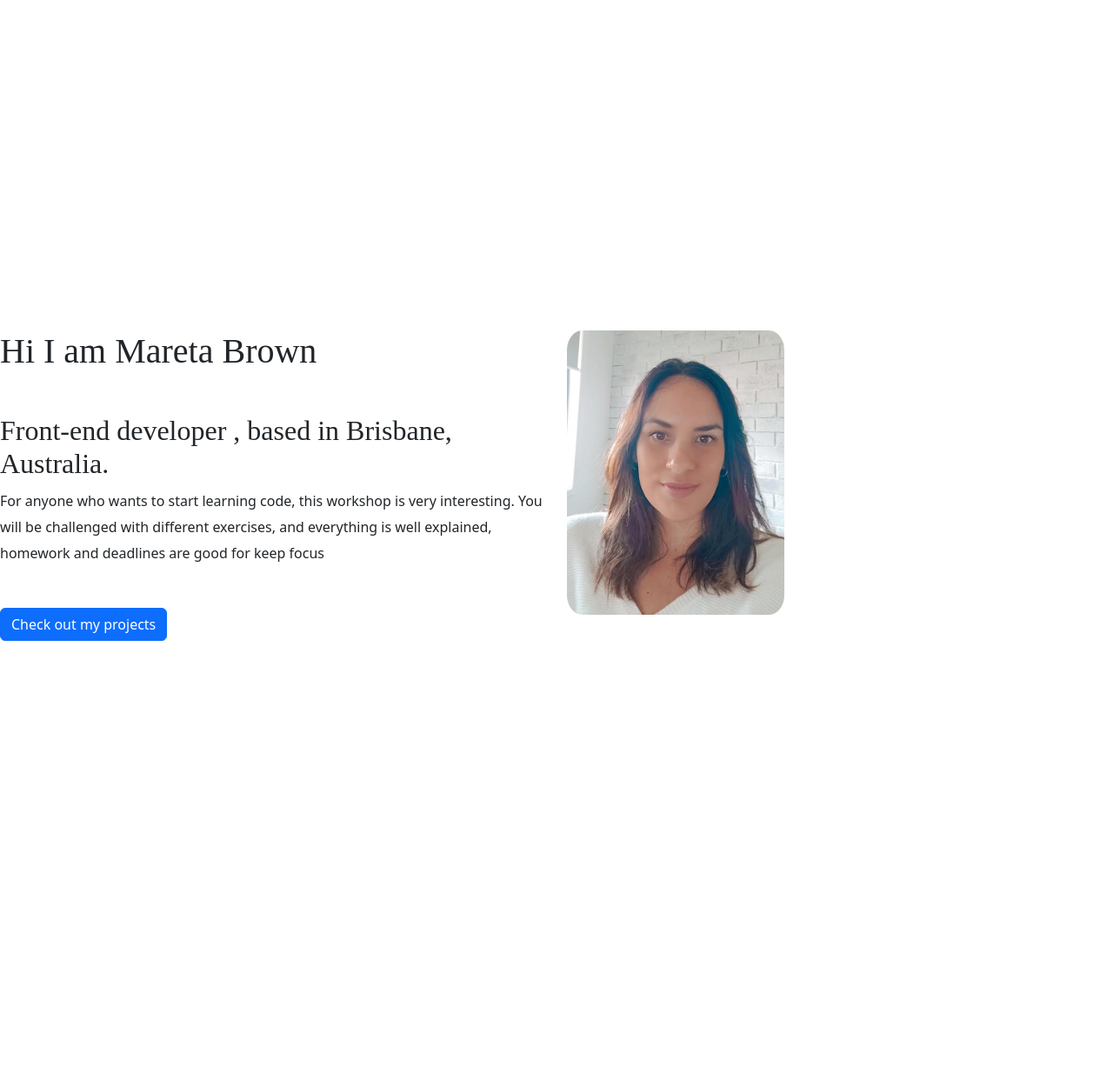
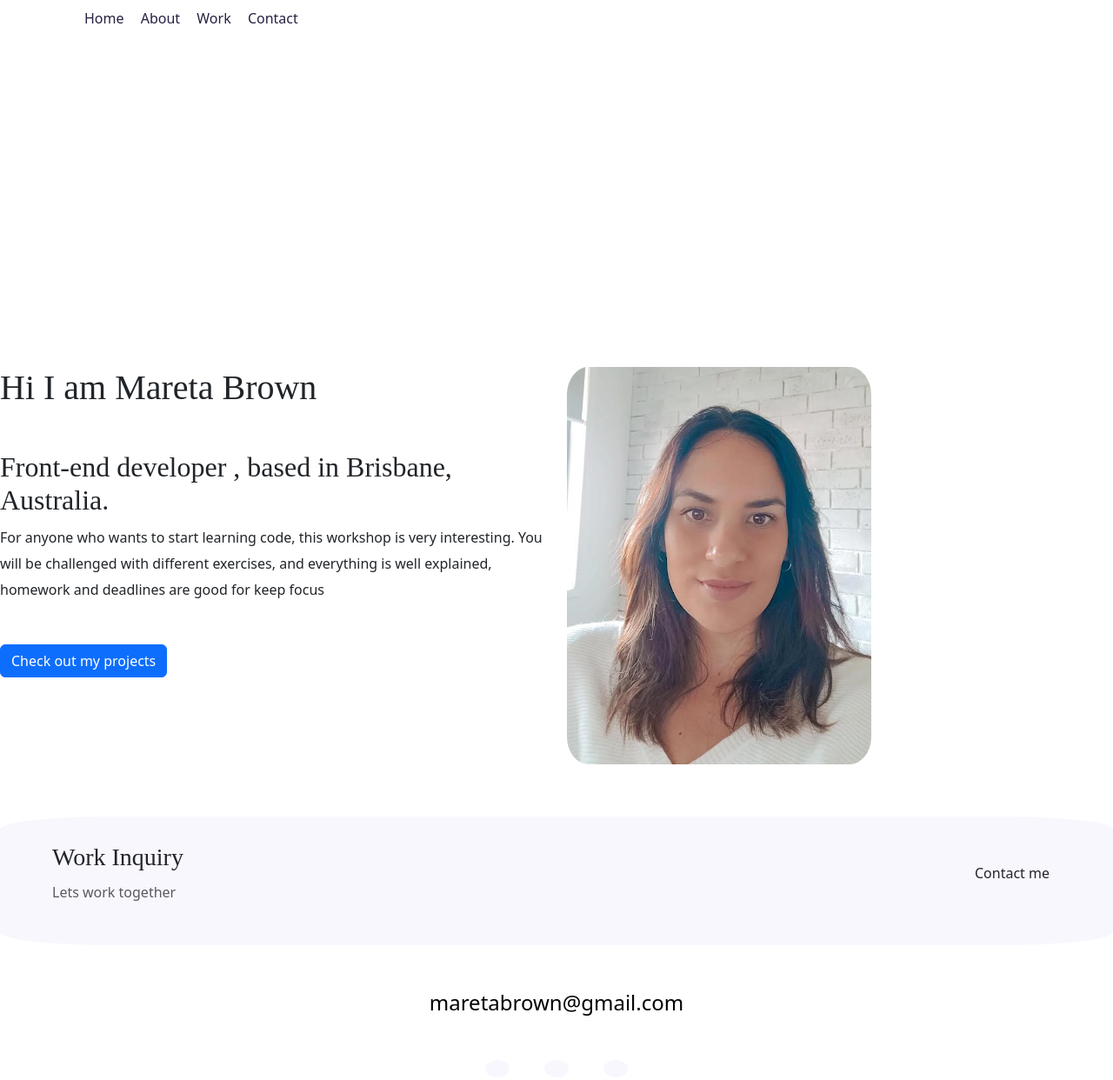
Before and after one commit to maretabrownargus/portfolio, a plain HTML site: page about.html in a window 1280 px wide. Shown: the whole page at 87% size. Before the commit the page ends 800 px from the top, so only its background shows below. Drawn offline with nearby package versions, Linux system fonts and the light colour scheme.

Commit message:
made SEO changes to all files

```diff
--- a/about.html
+++ b/about.html
@@ -28,6 +28,21 @@
     <title>Document</title>
   </head>
   <body>
+  <body>
+     <div class ="container">
+    <nav class="d-flex justify-content-between">
+<ul>
+  <LI >
+    <a href="/" title="Homepage">Home</a></LI>
+   <li class ="active"><a href="/about.html" title="Maretas Work
+    ">About</a></LI>
+    <LI><a href="/work.html" title="Maretas Work">Work</a></LI>
+<LI><a href="/contact.html" title=" Contact Mareta">Contact</a></LI>
+</ul>
+    </nav>
+</div>
+
+
     <div class="about-section container"></div>
     <div class="row">
       <div class="col-md-6">
@@ -45,7 +60,7 @@
         <div class="col-md-6">
           <img
             src="images/MaretaPic.jpg"
-            width="250"
+            width="350"
             alt="pic of mareta brown"
             class="img-fluid"
 
@@ -53,6 +68,34 @@
           <img />
         </div>
       </div>
+      </div>
     </div>
+          <footer>
+        <div class="contact-box d-flex justify-content-between mb-5 d-none d-md-flex">
+<div>
+          <h3> Work Inquiry</h3
+            >
+<p class="text-muted"> Lets work together </p>
+          </div>
+          <div>
+            <a href=""class="btn btn-branding mt-3">Contact me</a>
+          </div>
+              </div>
+        <div class="d-flex justify-content-center mb-5">
+<a href="mailto:maretabrown@gmail.com"
+class="email-link">maretabrown@gmail.com </a>
+</div>
+<div class="social-links d-flex justify-content-center">
+  <a href="">
+<i class="fa-brands fa-instagram"></i>
+</a>
+ <a href="">
+<i class="fa-brands fa-github"></i>
+</a>
+ <a href="">
+<i class="fa-brands fa-facebook"></i>
+</a>
+</div>
+      </footer>
   </body>
 </html>
--- a/styles/portfolio.css
+++ b/styles/portfolio.css
@@ -20,6 +20,9 @@ h2 {
   font-size: 64px;
 }
 
+h3 {
+  font-size: 42px;
+}
 P {
   font-size: 16px;
   line-height: 30px;
@@ -124,29 +127,36 @@ footer {
   margin: 60px 0;
 }
 
-footer.contact-box {
-  background: var(--branding-color);
-  padding: 30px;
+footer .contact-box {
+  background: var(--secondary-color);
+  padding: 30px 60px;
   border-radius: 10%;
+  margin: 0;
 }
 
 footer .email-link {
   text-decoration: none;
   color: black;
   font-size: 24px;
-  text-align: center;
 }
 
 footer .email-link:hover {
   color: var(--branding-color);
 }
 
-footer.social-links a {
-  margin: 20px;
+footer .social-links a {
+  margin: 0 20px;
   color: var(--branding-color);
-  font-size: 25px;
+  background: var(--secondary-color);
+  padding: 10px 14px;
   border-radius: 50%;
-  padding: 10px;
+  font-size: 18px;
+  transition: all 100ms ease-in-out;
+}
+
+footer .social-links a:hover {
+  color: white;
+  background: var(--branding-color);
 }
 
 @media (max-width: 960px) {
```
Also changed, not shown: contact.html (+40 -0 lines), index.html (+8 -5 lines), work.html (+43 -3 lines).
